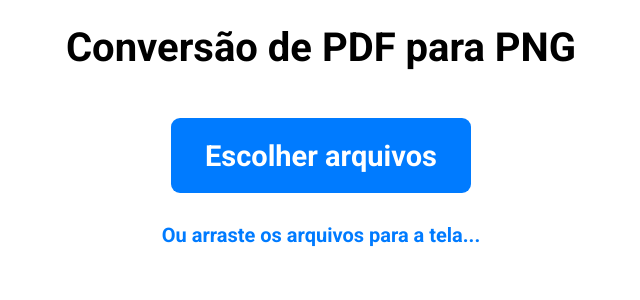
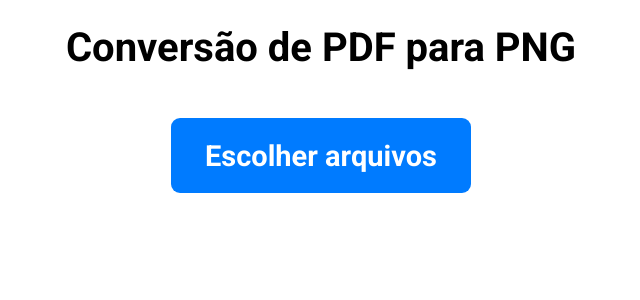
Before and after one commit to DevAde21/pdf-to-png, a Flask app: page / in a window 1280 px wide. Shown: the top 300 px of the page, without its empty margins (319-959 px from the left). Run offline with Flask 3, Linux system fonts and the light colour scheme.

Commit message:
second commit - removing drag and drop message

```diff
--- a/templates/index.html
+++ b/templates/index.html
@@ -47,7 +47,7 @@
         </label>
         <input type="file" name="file" id="file" accept=".pdf" multiple required style="display: none;">
         </div>
-        <div id="avisoDrag">Ou arraste os arquivos para a tela...</div>
+        <!--<div id="avisoDrag">Ou arraste os arquivos para a tela...</div> NÃO DÁ PRA TER DRAG AND DROP NO HOSPEDADOR QUE TÔ USANDO -->
 
         <!-- Tabela estilizada para exibição dos arquivos carregados -->
         <div style="display: flex; justify-content: center;">
```
